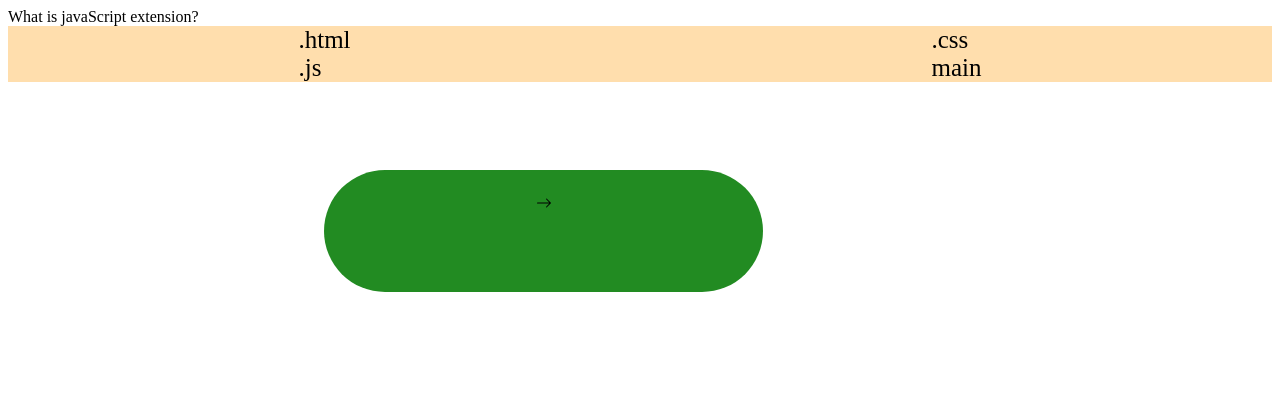
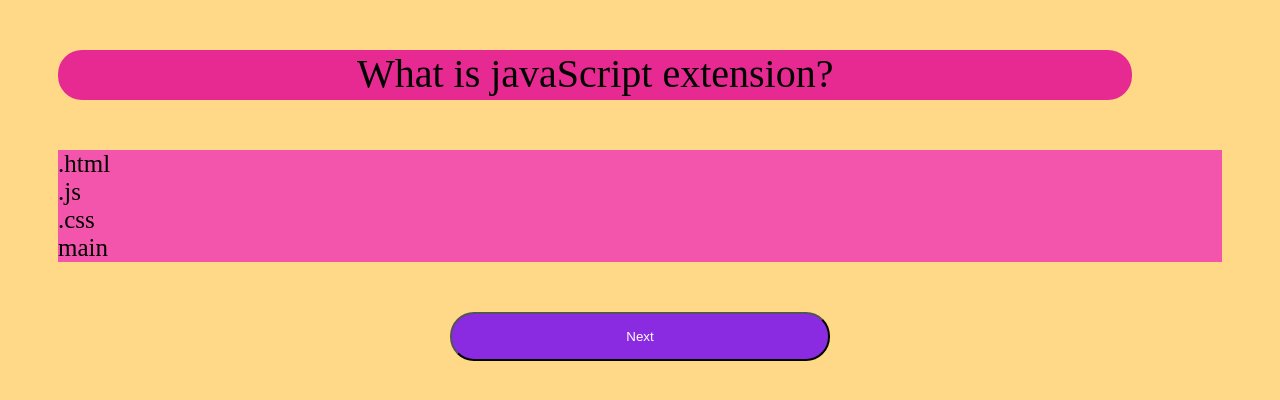
Before and after one commit to NoofMohammed/Project-1, a plain HTML site: page index.html in a window 1280 px wide. Drawn offline with Linux system fonts and the light colour scheme.

Commit message:
question

```diff
--- a/index.html
+++ b/index.html
@@ -13,31 +13,21 @@
       <p></p>
     </div>
       <div class="p-select">
-        <div class="selec-left">
-          <div class="select" id="1">.html</div>
+
+          <div class="select" class="select1" id="1">.html</div>
           <div class="select" id="2">.js</div>
-        </div>
-        <div class="selec-right">
+
+        <!-- <div class="selec-right"> -->
           <div class="select" id="3">.css</div>
           <div class="select" id="4">main</div>
-        </div>
+
       </div>
     </div>
-    <div id="next">
-      <svg
-        xmlns="http://www.w3.org/2000/svg"
-        width="16"
-        height="16"
-        fill="currentColor"
-        class="bi bi-arrow-right"
-        viewBox="0 0 16 16"
-      >
-        <path
-          fill-rule="evenodd"
-          d="M1 8a.5.5 0 0 1 .5-.5h11.793l-3.147-3.146a.5.5 0 0 1 .708-.708l4 4a.5.5 0 0 1 0 .708l-4 4a.5.5 0 0 1-.708-.708L13.293 8.5H1.5A.5.5 0 0 1 1 8z"
-        />
-      </svg>
+    <div class="nextclass">
+      <button id="next">Next</button>
     </div>
+
+
     <script src="./main.js"></script>
   </body>
 </html>
--- a/main.js
+++ b/main.js
@@ -80,6 +80,8 @@ let obj = {
     Answar: "3",
   },
 };
+let result = 0;
+let currntAnswer;
 var selectors = document.getElementsByClassName("select");
 
 for (var i = 0; i < selectors.length; i++) {
@@ -89,6 +91,7 @@ for (var i = 0; i < selectors.length; i++) {
       old[0].className = old[0].className.replace(" active", "");
     }
     this.className += " active";
+    currntAnswer = this.id
   });
 }
 
@@ -100,29 +103,50 @@ document.getElementById("4").innerText = "main";
 
 document.getElementById("next").onclick = function () {
   nextQuestion();
+  var old = document.getElementsByClassName("active");
+    if (old[0]) {
+      old[0].className = old[0].className.replace(" active", "");
+    }
+
 };
 const arrarQ = Object.keys(obj);
 
-let index = 1;
+let index = 0;
+
+
 const nextQuestion = () => {
-  let key = arrarQ[index];
+
+
+  if (index>= arrarQ.length){
+    alert(result)
+     return
+}
+
+let key = arrarQ[index];
   index += 1;
-  console.log("mmmmm", key);
+  console.log(key,"key")
+let questionObj = obj[key];
+console.log(questionObj.Answar , "object",currntAnswer,"currntAnswer" )
+if(questionObj.Answar == currntAnswer ){
+  result += 1
 
-  let questionObj = obj[key];
+}
+
+
+
+
+
   document.getElementById("question").innerText = questionObj.value;
   document.getElementById("1").innerText = questionObj[1];
   document.getElementById("2").innerText = questionObj[2];
   document.getElementById("3").innerText = questionObj[3];
   document.getElementById("4").innerText = questionObj[4];
-  // if()
 
 
 
 
-  if (index>obj.length){
-      return result
-  }
+
+
 
 
 
--- a/style.css
+++ b/style.css
@@ -7,19 +7,22 @@ h3{
 }
 .p-select{
     font-size: 25px;
+    flex-direction: column;
+
     display: flex;
-    /* flex-direction: column;  */
+    margin: 50px 50px 50px 50px;
+
+
      justify-content: space-around;
-    background-color: navajowhite;
-    /* padding: 1em;
-    text-align: center;  */
+    background-color: rgb(243, 85, 172);
+
 
 
 }
-.selec-left{
+/* .selec-left{
     flex-direction: column;
 
-}
+} */
 .selec1{
     border:  3px olive;
 }
@@ -27,19 +30,41 @@ h3{
 
 
 #next{
-    text-align: center;
-    background-color: forestgreen;
-    padding: 25px 122px 25px 122px;
-    margin-left: 25%;
-    margin-top: 7%;
-    border-radius: 18%;
-    width: 195px;
-    height: 72px;
-    border-radius: 197px;
+  background-color: blueviolet;
 
+  color: white;
+  padding: 15px 32px;
+  width: 30%;
+  border-radius: 24px;
 }
+
 .active{
     background-color: green;
     color: white;
 
 }
+.nextclass{
+
+    text-align: center;
+    margin-top: 20px;
+
+}
+body{
+     background-color:  rgb(255, 217, 136);
+}
+#question{
+    background-color: rgb(230, 42, 145);
+    margin: 50px 50px 50px 50px;
+    width: 85%;
+    height: 50px;
+    text-align: center;
+    font-size: 40px;
+    border-radius: 24px;
+
+}
+.select1{
+    border-radius: 24px;
+    margin-bottom: 24px;
+    background-color: midnightblue;
+
+}
```
